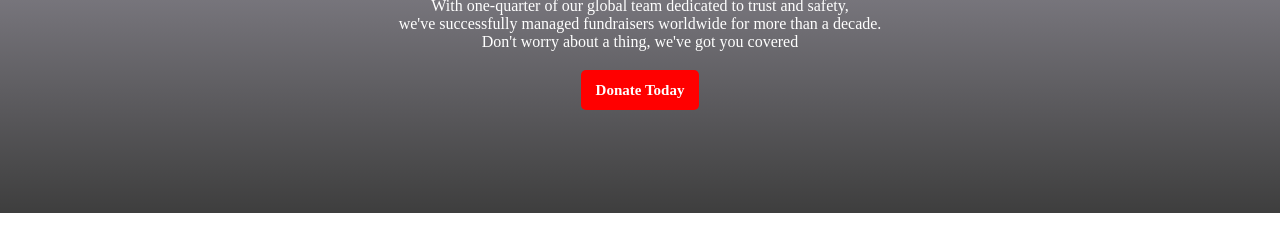
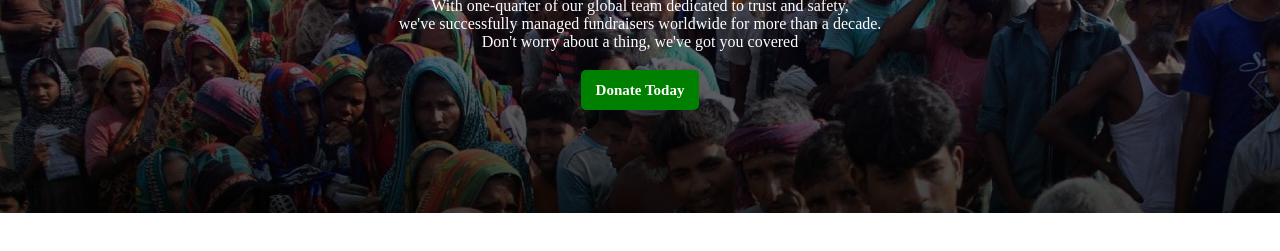
Before and after one commit to saarustuff/donate-me, a plain HTML site: page index.html in a window 1280 px wide. In both pictures the pointer is over the link "Donate Today". Shown: the part 187-438 px from the top of the page. Drawn offline with Linux system fonts and the light colour scheme.

Commit message:
top-section-image-added

```diff
--- a/style.css
+++ b/style.css
@@ -33,3 +33,6 @@
     background-color: red;
     border-radius: 5px;
 }
+.top-btn:hover {
+    background-color: green;
+}
```
Also changed, not shown: images/donation7.jpg (added).
